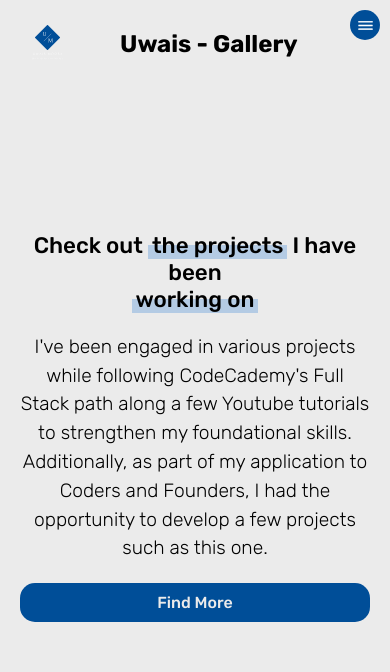
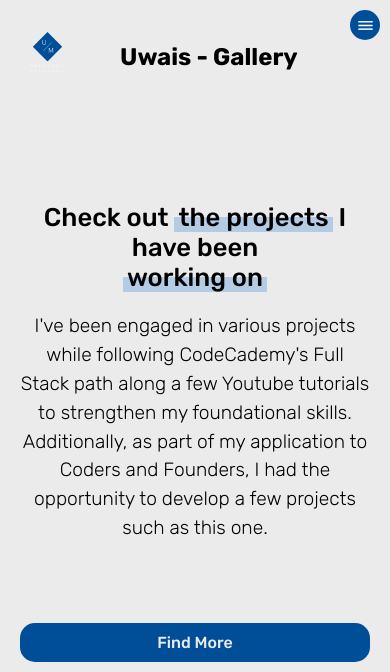
Before and after one commit to Uwais-Moosa/gallery-F-C, a plain HTML site: page index.html in a window 390 px wide. Shown: the top 672 px of the page. Drawn offline with Linux system fonts and the light colour scheme; grey boxes are pictures that could not be loaded.

Commit message:
add mobile design

```diff
--- a/style.css
+++ b/style.css
@@ -276,57 +276,48 @@ footer p {
 	width: 180px;
 	height: 180px;
 }
-
-@media (min-width: 768px) {
-	.services {
-		grid-template-columns: repeat(2, 1fr);
+@media only screen and (max-width: 767px) {
+	.logo h1 {
+		font-size: 24px;
+		margin-top: 13px;
+		padding-left: 20px;
+		text-align: center;
+		white-space: nowrap;
 	}
-
-	.services .service {
-		box-shadow: none;
-	}
-
-	.services .service:hover {
-		box-shadow: 0 10px 30px rgba(0, 0, 0, 0.1);
-	}
-}
-
-@media (min-width: 1068px) {
-	nav .menu ul li a {
-		font-size: 2.3rem;
-	}
-
-	section {
-		padding: 100px;
-	}
-
-	.services {
-		grid-template-columns: repeat(3, 1fr);
-	}
-}
-
-@media only screen and (max-width: 767px) {
 	#logo {
 		width: 75px;
-		height: 65px;
+		height: 85px;
 		top: 10px;
 		left: 10px;
 	}
 
-	.logo h1 {
-		padding-left: 20px;
-		font-size: 1.5rem;
+	.hero-content h2,
+	#services .title h2,
+	#gallery-section .title h2 {
+		font-size: 1.6em;
+		margin-top: 10px;
 		text-align: center;
 	}
 
-	.hero-content h2 {
-		font-size: 1.4em;
-		margin-top: 90px;
+	.hero-content p,
+	.services,
+	.hero-img,
+	.toggle,
+	.button,
+	.project-button,
+	section,
+	#gallery-section {
 		text-align: center;
 	}
-	.hero-content p {
-		text-align: center;
+	.hero {
+		padding-top: 100px;
 	}
+	.hero-content p,
+	.button,
+	.project-button {
+		margin-bottom: 80px;
+	}
+
 	.toggle {
 		width: 30px;
 		height: 30px;
@@ -353,36 +344,20 @@ footer p {
 		padding: 10px 10px;
 		font-size: 1rem;
 		display: block;
-		text-align: center;
-		margin-bottom: 80px;
 	}
 
 	section {
 		padding: 10px 20px;
 	}
-	#services .title h2 {
-		font-size: 1.6em;
-		margin-top: 10px;
-		text-align: center;
-	}
-	#services .title {
-		text-align: center;
-	}
 
 	.services {
 		grid-template-columns: 1fr;
 	}
+
 	#gallery-section {
 		margin-top: 5px;
 	}
-	#gallery-section .title h2 {
-		font-size: 1.6em;
-		margin-top: 10px;
-		text-align: center;
-	}
-	#gallery-section .title {
-		text-align: center;
-	}
+
 	.cards {
 		flex-direction: column;
 	}
@@ -396,3 +371,29 @@ footer p {
 		font-size: 0.8rem;
 	}
 }
+
+@media (min-width: 768px) {
+	.services {
+		grid-template-columns: repeat(2, 1fr);
+	}
+
+	.services .service {
+		box-shadow: none;
+	}
+
+	.services .service:hover {
+		box-shadow: 0 10px 30px rgba(0, 0, 0, 0.1);
+	}
+}
+
+@media (min-width: 1068px) {
+	nav .menu ul li a,
+	section {
+		font-size: 2.3rem;
+		padding: 100px;
+	}
+
+	.services {
+		grid-template-columns: repeat(3, 1fr);
+	}
+}
```
